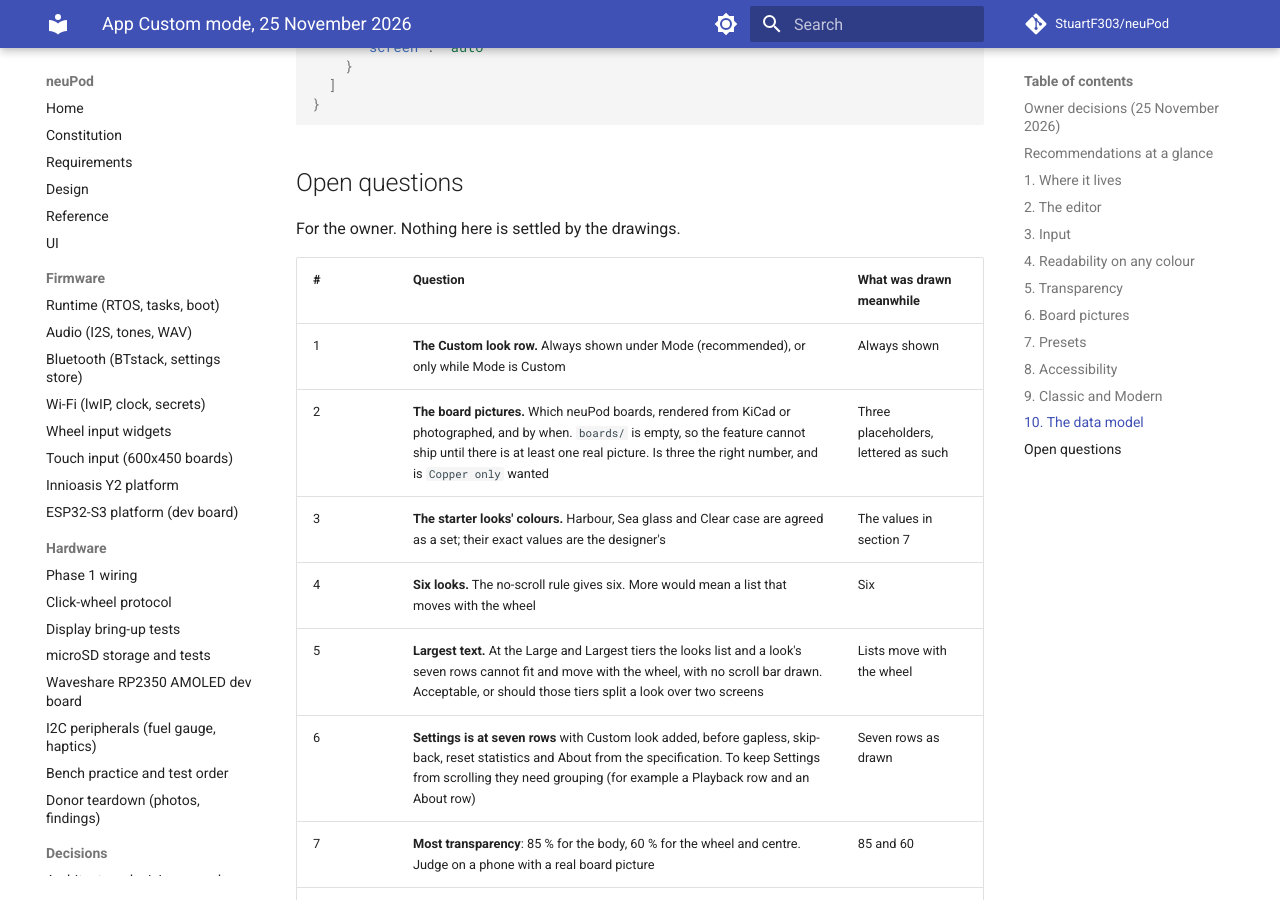
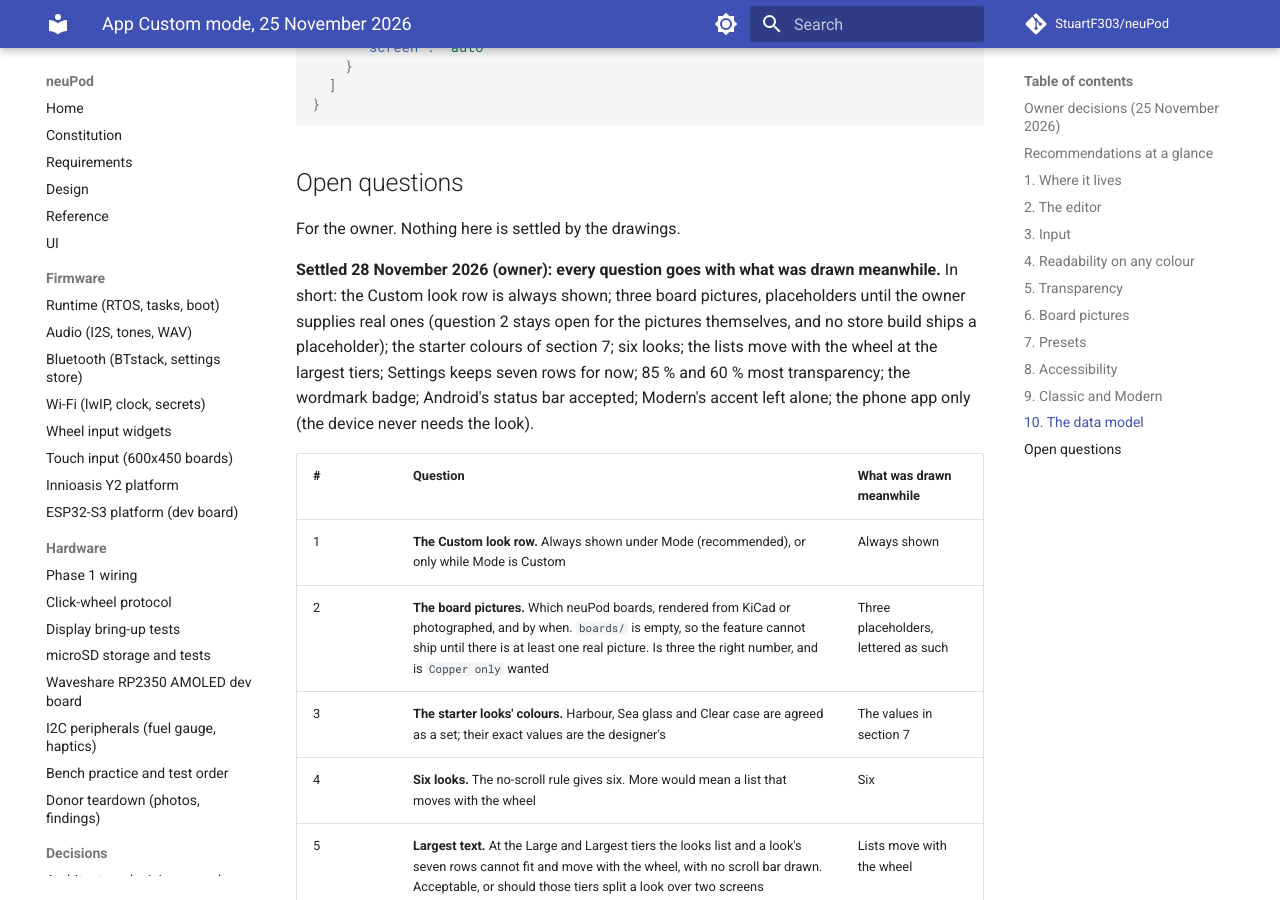
Before and after one commit to StuartF303/neuPod, an MkDocs documentation site: the page built from docs/design/2026-11-25-app-custom-mode/README.md, in a window 1280 px wide and 900 px high, scrolled down 26184 px. Built offline with MkDocs 1.6.1 and Material for MkDocs 9.7.7, drawn with Linux system fonts in a browser that asks for light colours; comment, search, counter and statistics services are not loaded.

Commit message:
docs(design): Custom mode open questions settled on the drawn answers (owner, 28 Nov 2026) (#175)
Co-authored-by: Stuart Fraser <stuart@wallet.services>
Co-authored-by: Claude Opus 5.5 <noreply@anthropic.com>

```diff
--- a/docs/design/2026-11-25-app-custom-mode/README.md
+++ b/docs/design/2026-11-25-app-custom-mode/README.md
@@ -456,6 +456,13 @@ board and the accessibility settings each time, so a changed rule or a new board
 
 For the owner. Nothing here is settled by the drawings.
 
+**Settled 28 November 2026 (owner): every question goes with what was drawn meanwhile.** In short: the Custom look
+row is always shown; three board pictures, placeholders until the owner supplies real ones (question 2 stays open for
+the pictures themselves, and no store build ships a placeholder); the starter colours of section 7; six looks; the
+lists move with the wheel at the largest tiers; Settings keeps seven rows for now; 85 % and 60 % most transparency;
+the wordmark badge; Android's status bar accepted; Modern's accent left alone; the phone app only (the device never
+needs the look).
+
 | # | Question | What was drawn meanwhile |
 | --- | --- | --- |
 | 1 | **The Custom look row.** Always shown under Mode (recommended), or only while Mode is Custom | Always shown |
```
